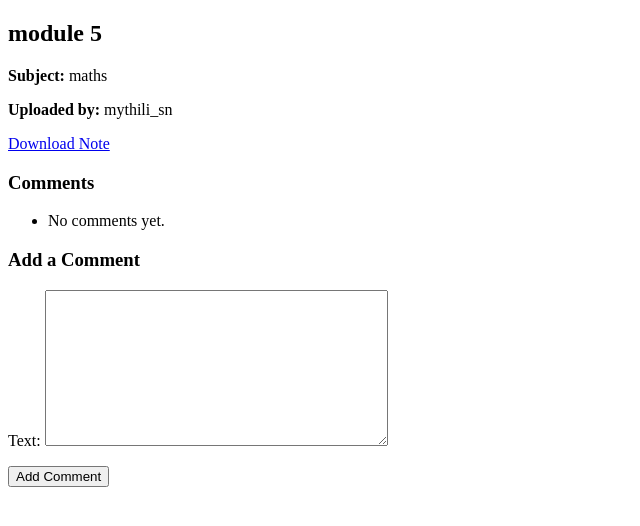
After one commit to vyshnavi216/connectR, a Django app: page /note/4/ in a window 1280 px wide. The commit adds this page. Shown: the top 526 px of the page, without its empty margins (0-640 px from the left). Run offline with Django 5.2, Linux system fonts and the light colour scheme; a user stored in the database is signed in; data comes from the database, SQL or seed files in the repository; both versions use the stored data as it was after the commit; tables that the repository leaves empty hold one stand-in row (values such as "Sample post").

```diff
--- a/core/forms.py
+++ b/core/forms.py
@@ -1,5 +1,6 @@
 from django import forms
 from .models import Note
+from .models import Comment
 
 class NoteForm(forms.ModelForm):
     class Meta:
@@ -7,3 +8,8 @@ class NoteForm(forms.ModelForm):
         fields = ['title', 'description', 'subject', 'file']
 class NoteSearchForm(forms.Form):
     query = forms.CharField(label='Search', max_length=100, required=False)
+
+class CommentForm(forms.ModelForm):
+    class Meta:
+        model = Comment
+        fields = ['text']  # Replace 'text' with the actual field(s) in your Comment model
--- a/core/models.py
+++ b/core/models.py
@@ -17,14 +17,23 @@
 from django.db import models
 from django.contrib.auth.models import User
 
+SUBJECT_CHOICES = [
+    ('maths', 'Mathematics'),
+    ('physics', 'Physics'),
+    ('cs', 'Computer Science'),
+    ('other', 'Other'),
+]
+
+class Notification(models.Model):
+    user = models.ForeignKey(User, on_delete=models.CASCADE, related_name='notifications')
+    message = models.CharField(max_length=255)
+    is_read = models.BooleanField(default=False)
+    created_at = models.DateTimeField(auto_now_add=True)
+
+    def __str__(self):
+        return self.message
+
 class Note(models.Model):
-    SUBJECT_CHOICES = [
-        ('maths', 'Mathematics'),
-        ('physics', 'Physics'),
-        ('cs', 'Computer Science'),
-        ('other', 'Other'),
-    ]
-
     title = models.CharField(max_length=255)
     description = models.TextField(blank=True)
     subject = models.CharField(max_length=50, choices=SUBJECT_CHOICES)
@@ -34,3 +43,12 @@ class Note(models.Model):
 
     def __str__(self):
         return self.title
+
+class Comment(models.Model):
+    note = models.ForeignKey(Note, on_delete=models.CASCADE, related_name='comments')
+    user = models.ForeignKey(User, on_delete=models.CASCADE)
+    text = models.TextField()
+    created_at = models.DateTimeField(auto_now_add=True)
+
+    def __str__(self):
+        return f"{self.user.username}: {self.text[:30]}"
--- /dev/null
+++ b/core/templates/core/base.html
@@ -0,0 +1,12 @@
+<!-- filepath: c:\Users\Prerana\connectR\core\templates\core\base.html -->
+<!DOCTYPE html>
+<html lang="en">
+<head>
+    <meta charset="UTF-8">
+    <title>connectR</title>
+</head>
+<body>
+    {% block content %}
+    {% endblock %}
+</body>
+</html>
--- a/core/templates/core/home.html
+++ b/core/templates/core/home.html
@@ -1239,7 +1239,7 @@
             <div class="nav-links">
                 <a href="#"><i class="fas fa-home"></i> Home</a>
                 <a href="#"><i class="fas fa-compass"></i> Explore</a>
-                <a href="#"><i class="fas fa-bell"></i> Notifications</a>
+                <a href="{% url 'notifications' %}"><i class="fas fa-bell"></i> Notifications</a>
             </div>
         </div>
     </nav>
--- /dev/null
+++ b/core/templates/core/note_detail.html
@@ -0,0 +1,25 @@
+{% extends 'core/base.html' %}
+
+{% block content %}
+<h2>{{ note.title }}</h2>
+<p>{{ note.description }}</p>
+<p><strong>Subject:</strong> {{ note.subject }}</p>
+<p><strong>Uploaded by:</strong> {{ note.uploaded_by.username }}</p>
+<p><a href="{{ note.file.url }}">Download Note</a></p>
+
+<h3>Comments</h3>
+<ul>
+    {% for comment in note.comments.all %}
+        <li><strong>{{ comment.user.username }}</strong>: {{ comment.text }}</li>
+    {% empty %}
+        <li>No comments yet.</li>
+    {% endfor %}
+</ul>
+
+<h3>Add a Comment</h3>
+<form method="post">
+    {% csrf_token %}
+    {{ form.as_p }}
+    <button type="submit">Add Comment</button>
+</form>
+{% endblock %}
--- a/core/urls.py
+++ b/core/urls.py
@@ -9,4 +9,7 @@ urlpatterns = [
     path('upload/', views.upload_note, name='upload'),
     path('note/delete/<int:file_id>/', views.delete_file, name='delete_file'),
     path('explore-notes/', views.explore_notes, name='explore_notes'),
+    path('notifications/', views.notifications, name='notifications'),
+    path('note/<int:note_id>/', views.note_detail, name='note_detail'),
+    path('note/<int:note_id>/add_comment/', views.add_comment_to_note, name='add_comment_to_note'),
 ]
--- a/core/views.py
+++ b/core/views.py
@@ -4,10 +4,24 @@ from django.contrib.auth.models import User
 from django.contrib import messages
 from .models import Note
 from .forms import NoteSearchForm
+from .models import Notification
+from django.contrib.auth.decorators import login_required
+from django.contrib.auth.decorators import login_required, user_passes_test
+from django.http import FileResponse
+from .forms import CommentForm
 
+@login_required
+def notifications(request):
+    notifications = Notification.objects.filter(user=request.user).order_by('-created_at')
+    return render(request, 'core/notifications.html', {'notifications': notifications})
 def home(request):
     notes = Note.objects.all().order_by('-uploaded_at')
     return render(request, 'core/home.html', {'notes': notes})
+
+def explore_notes(request):
+    notes = Note.objects.all().order_by('-uploaded_at')
+    comment_forms = {note.id: CommentForm() for note in notes}
+    return render(request, 'core/explore_notes.html', {'notes': notes, 'comment_forms': comment_forms})
 
 
 def register(request):
@@ -47,9 +61,6 @@ def user_logout(request):
     logout(request)
     return redirect('home')
 
-from .forms import NoteForm
-from .models import Note
-from django.contrib.auth.decorators import login_required
 
 # @login_required
 # def upload_note(request):
@@ -73,14 +84,94 @@ def upload_note(request):
             note = form.save(commit=False)
             note.uploaded_by = request.user
             note.save()
+            form.save_m2m()
             messages.success(request, 'Note uploaded successfully!')
-            return redirect('upload')  # Redirect to the upload page
+
+            # Remove or comment out this block:
+            # followers = User.objects.filter(followed_subjects=note.subject)
+            # for follower in followers.exclude(id=request.user.id):
+            #     Notification.objects.create(
+            #         user=follower,
+            #         message=f"New note uploaded in {note.subject}!"
+            #     )
+
+            return redirect('upload')
     else:
         form = NoteForm()
-
-    # Fetch all notes to display
     notes = Note.objects.all()
     return render(request, 'core/upload.html', {'form': form, 'notes': notes})
+
+@login_required
+def add_comment_to_note(request, note_id):
+    note = get_object_or_404(Note, id=note_id)
+    if request.method == 'POST':
+        form = CommentForm(request.POST)
+        if form.is_valid():
+            comment = form.save(commit=False)
+            comment.note = note
+            comment.user = request.user
+            comment.save()
+            # Notify note owner
+            if note.uploaded_by != request.user:
+                Notification.objects.create(
+                    user=note.uploaded_by,
+                    message=f"{request.user.username} commented on your note '{note.title}'."
+                )
+    return redirect('explore_notes')
+
+
+
+@user_passes_test(lambda u: u.is_superuser)
+def send_announcement(request):
+    if request.method == 'POST':
+        message = request.POST.get('message')
+        for user in User.objects.all():
+            Notification.objects.create(
+                user=user,
+                message=f"Announcement: {message}"
+            )
+        messages.success(request, "Announcement sent!")
+        return redirect('home')
+    return render(request, 'core/send_announcement.html')
+
+
+
+@login_required
+def download_file(request, file_id):
+    note = get_object_or_404(Note, id=file_id)
+    # Your file sending logic here, for example:
+    response = FileResponse(note.file_field.open(), as_attachment=True)
+
+    # Add this notification code:
+    if note.uploaded_by != request.user:
+        Notification.objects.create(
+            user=note.uploaded_by,
+            message=f"{request.user.username} downloaded your note '{note.title}'."
+        )
+
+    return response
+
+@login_required
+def note_detail(request, note_id):
+    note = get_object_or_404(Note, id=note_id)
+    if request.method == 'POST':
+        form = CommentForm(request.POST)
+        if form.is_valid():
+            comment = form.save(commit=False)
+            comment.note = note
+            comment.user = request.user
+            comment.save()
+            # Notify note owner
+            if note.uploaded_by != request.user:
+                Notification.objects.create(
+                    user=note.uploaded_by,
+                    message=f"{request.user.username} commented on your note '{note.title}'."
+                )
+            return redirect('note_detail', note_id=note.id)
+    else:
+        form = CommentForm()
+    return render(request, 'core/note_detail.html', {'note': note, 'form': form})
+
 
 
 from django.shortcuts import get_object_or_404, redirect
```
Also changed, not shown: core/templates/core/notifications.html (added, +18 -0 lines), core/migrations/0005_notification.py (added), core/migrations/0006_comment.py (added), db.sqlite3, 3 other files.
